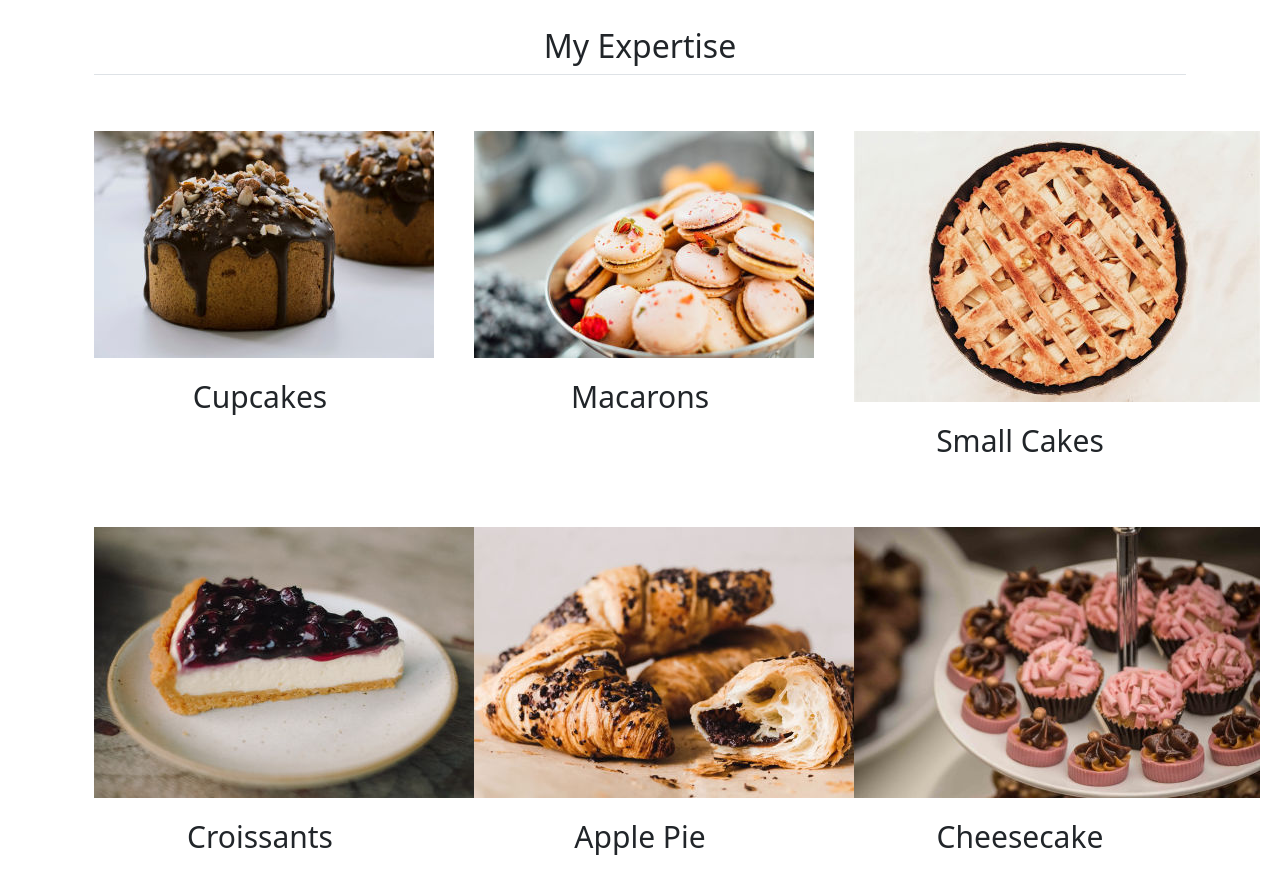
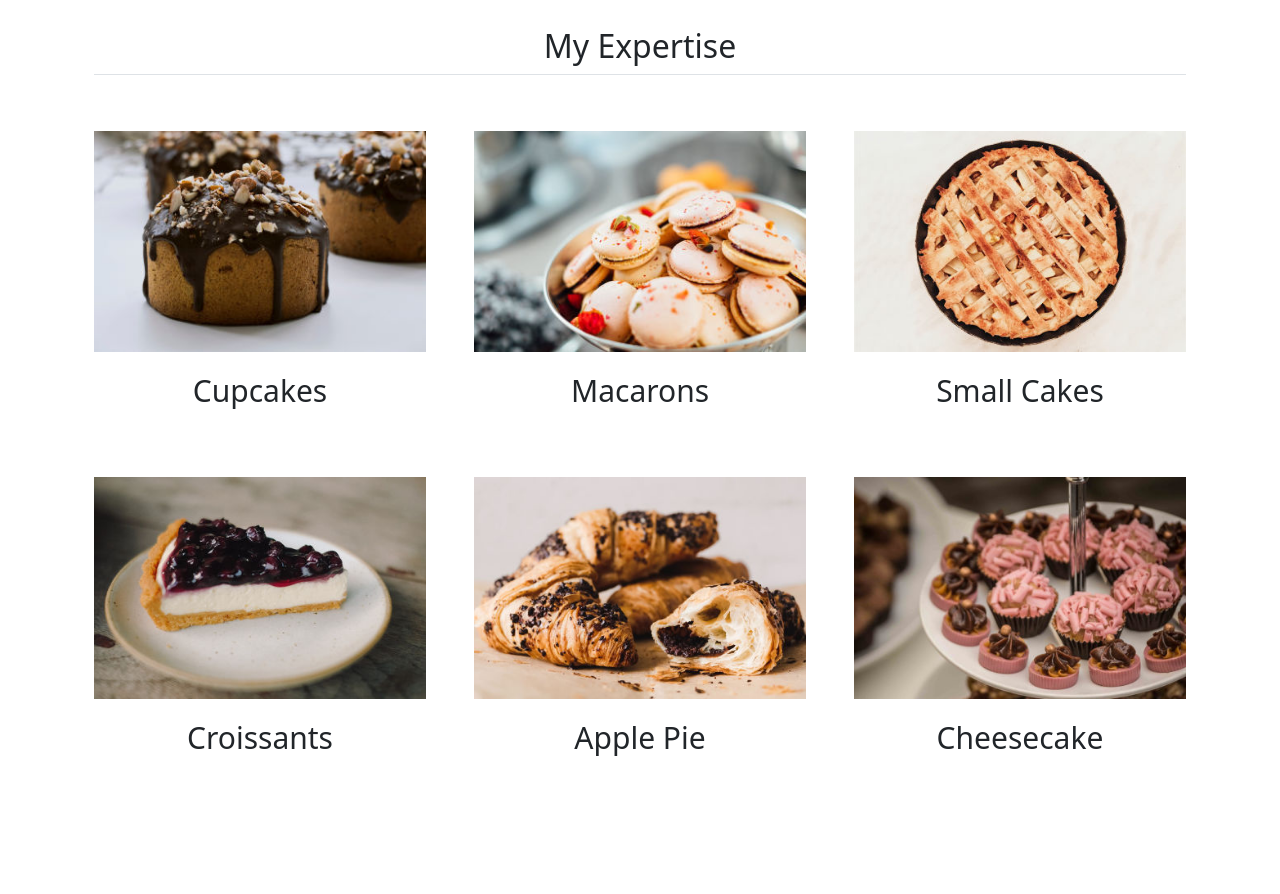
Before and after one commit to MuneebaQazi/sweet-website, a plain HTML site: page index.html in a window 1280 px wide. Shown: the part 1080-1974 px from the top of the page. After the commit the page ends 1952 px from the top, so only its background shows below. Drawn offline with Linux system fonts and the light colour scheme.

Commit message:
mistake reapir

```diff
--- a/index.html
+++ b/index.html
@@ -103,42 +103,42 @@ Weekends: 07:30 AM - 03:00 PM</p>
     <h2 class="pb-2 border-bottom text-center">My Expertise</h2>
      <div class="row g-5 py-5 row-cols-1 row-cols-lg-3 ">
         <div class="feature col ">
- <div class="feature-icon d-inline-flex align-items-center justify-content-center bg-gradient fs-2 mb-3">
-<img src="./images/Cup Cake.jpg" alt="" >
+ <div class="feature-icon d-inline-flex align-items-center justify-content-center bg-gradient fs-2 mb-3 w-100">
+<img class="img-fluid" src="./images/Cup Cake.jpg" alt="">
 </div>
 <p class="text-center para">Cupcakes</p>
  </div>
  <div class="feature col">
-    <div class="feature-icon d-inline-flex align-items-center justify-content-center bg-gradient fs-2 mb-3">
-<img src="./images/cupcake2.jpg" alt="">
+    <div class="feature-icon d-inline-flex align-items-center justify-content-center bg-gradient fs-2 mb-3 w-100">
+<img class="img-fluid" src="./images/cupcake2.jpg" alt="">
     </div>
 <p class="text-center para">Macarons</p>
 
 </div>
 <div class="feature col">
-<div class="feature-icon d-inline-flex align-items-center justify-content-center  bg-gradient fs-2 mb-3">
-    <img src="./images/cup cake 4.jpg" alt="">
+<div class="feature-icon d-inline-flex align-items-center justify-content-center  bg-gradient fs-2 mb-3 w-100">
+    <img class="img-fluid" src="./images/cup cake 4.jpg" alt="">
 </div>
 <p class="text-center para">Small Cakes</p>
 
 </div>
   <div class="feature col">
- <div class="feature-icon d-inline-flex align-items-center justify-content-center bg-gradient fs-2 mb-3">
-    <img src="./images/cup cake5.jpg" alt="" >
+ <div class="feature-icon d-inline-flex align-items-center justify-content-center bg-gradient fs-2 mb-3 w-100">
+    <img class="img-fluid" src="./images/cup cake5.jpg" alt="" >
 </div>
 <p class="text-center para">Croissants</p>
 
  </div>
   <div class="feature col">
- <div class="feature-icon d-inline-flex align-items-center justify-content-center bg-gradient fs-2 mb-3">
-    <img src="./images/cupcake4.jpg" alt="" >
+ <div class="feature-icon d-inline-flex align-items-center justify-content-center bg-gradient fs-2 mb-3 w-100">
+    <img class="img-fluid" src="./images/cupcake4.jpg" alt="" >
 </div>
 <p class="text-center para">Apple Pie</p>
 
  </div>
   <div class="feature col">
- <div class="feature-icon d-inline-flex align-items-center justify-content-center bg-gradient fs-2 mb-3">
-    <img src="./images/cup cake 6.jpg" alt="" >
+ <div class="feature-icon d-inline-flex align-items-center justify-content-center bg-gradient fs-2 mb-3 w-100">
+    <img class="img-fluid" src="./images/cup cake 6.jpg" alt="" >
 </div>
 <p class="text-center para">Cheesecake</p>
 
```
